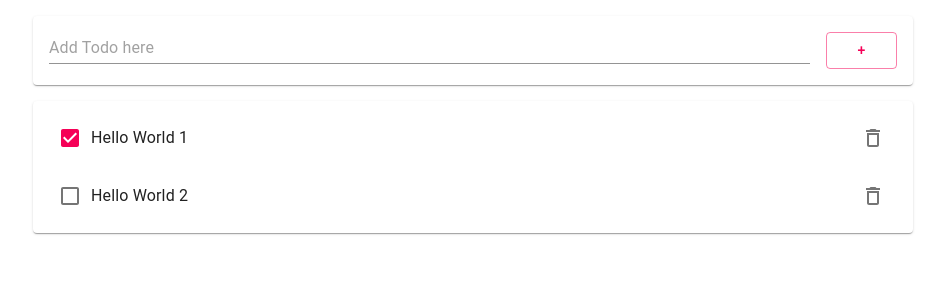
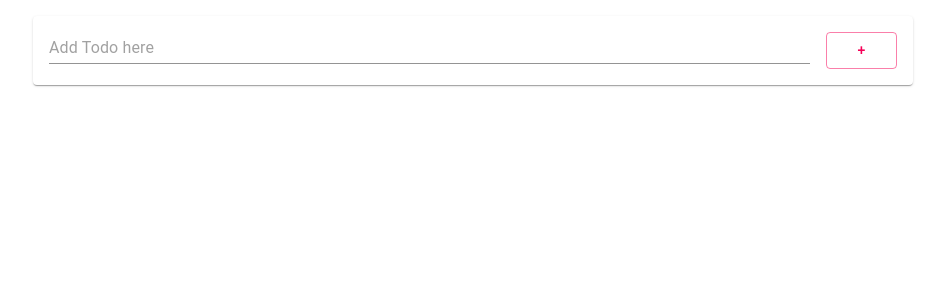
Before and after one commit to godseun/react-todo-list, a React (Create React App) app: page / in a window 1280 px wide. Shown: the top 300 px of the page, without its empty margins (167-1112 px from the left). Built offline with nearby package versions, Linux system fonts and the light colour scheme.

Commit message:
temporary data delete

```diff
--- a/src/App.js
+++ b/src/App.js
@@ -9,18 +9,7 @@ class App extends React.Component {
   constructor(props) {
     super(props);
     this.state = {
-      items: [
-        {
-          id: 0,
-          title: "Hello World 1",
-          done: true,
-        },
-        {
-          id: 1,
-          title: "Hello World 2",
-          done: false,
-        },
-      ],
+      items: [],
     };
   }
 
```
